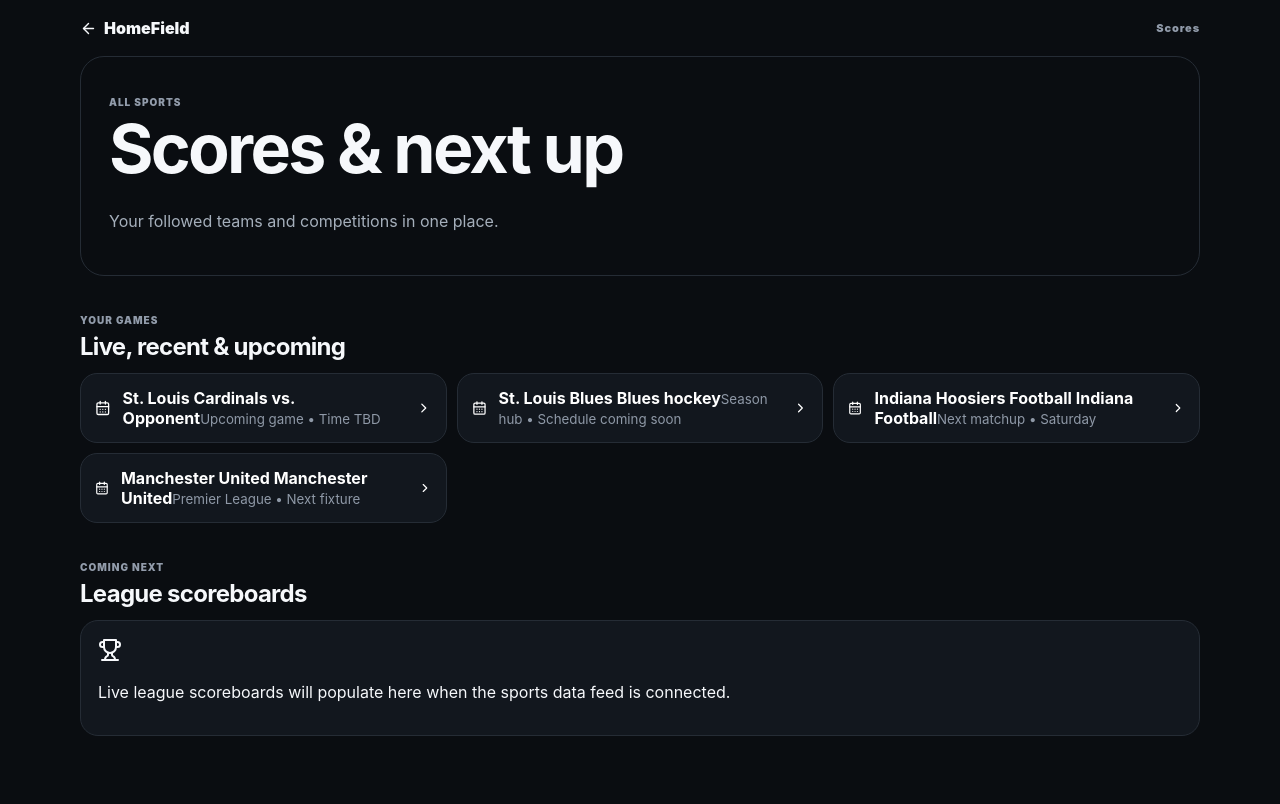
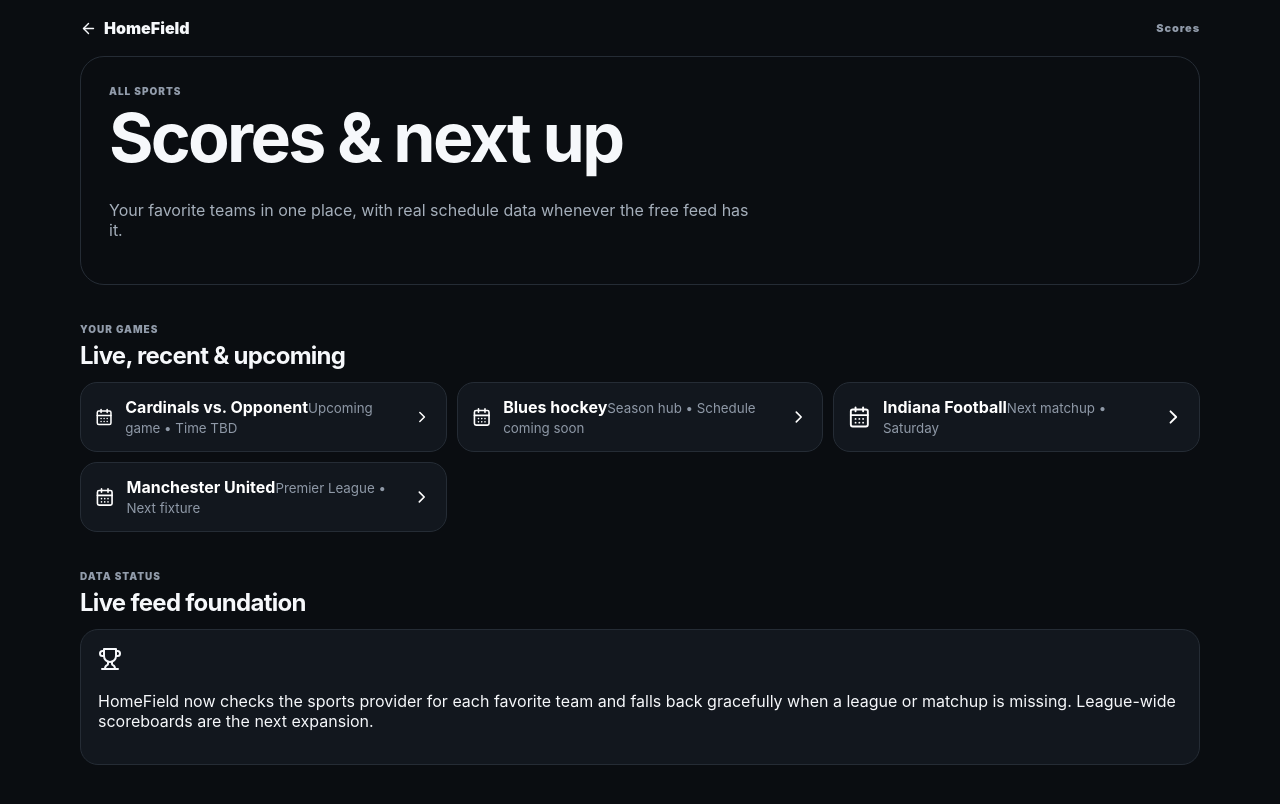
Before and after one commit to natebeckermann/HomeField-, a Next.js app: page /scores in a window 1280 px wide. Shown: the top 804 px of the page. Built offline with nearby package versions, Linux system fonts and the light colour scheme; no server answers.

Commit message:
Connect scores page to live sports data

```diff
--- a/src/app/scores/page.tsx
+++ b/src/app/scores/page.tsx
@@ -1,12 +1,60 @@
+"use client";
+import {useEffect,useMemo,useState} from "react";
 import Link from "next/link";
-import {ArrowLeft,CalendarDays,ChevronRight,Trophy} from "lucide-react";
-import {demoGames,teamCatalog} from "@/data/demo";
+import {ArrowLeft,CalendarDays,ChevronRight,Radio,Trophy} from "lucide-react";
+import {defaultFavoriteTeamIds,events,teamCatalog} from "@/data/demo";
+
+const KEY="homefield-preferences-v1";
+const API_NAMES:Record<string,string>={
+ "stl-cardinals":"St. Louis Cardinals",
+ "stl-blues":"St. Louis Blues",
+ "indiana-football":"Indiana Hoosiers",
+ "indiana-basketball":"Indiana Hoosiers",
+ "slu-basketball":"Saint Louis Billikens",
+ "stl-city":"St. Louis City SC",
+ "man-utd":"Manchester United"
+};
+
+type ScoreCard={teamId:string;title:string;detail:string;status?:string;eventId?:string;isLiveData:boolean};
+
+function formatEventDetail(event:any){
+ const date=event?.date?new Date(`${event.date}T12:00:00`).toLocaleDateString(undefined,{weekday:"short",month:"short",day:"numeric"}):"Date TBD";
+ const time=event?.time?event.time.slice(0,5):"Time TBD";
+ return [date,time,event?.venue].filter(Boolean).join(" · ");
+}
 
 export default function ScoresPage(){
-  return <main className="pageShell">
-    <div className="pageTop"><Link href="/" className="backLink"><ArrowLeft size={17}/>HomeField</Link><span>Scores</span></div>
-    <section className="leagueHero"><span className="eyebrow">ALL SPORTS</span><h1>Scores & next up</h1><p>Your followed teams and competitions in one place.</p></section>
-    <section className="contentSection"><div className="sectionHead"><div><span className="eyebrow">YOUR GAMES</span><h2>Live, recent & upcoming</h2></div></div><div className="gameGrid">{demoGames.map(g=>{const team=teamCatalog.find(t=>t.id===g.teamId);return <Link href={`/game/${g.id}`} className="gameCard" key={g.id}><CalendarDays/><div><strong>{team?.name} {g.opponent}</strong><small>{g.detail}</small></div><ChevronRight/></Link>})}</div></section>
-    <section className="contentSection"><div className="sectionHead"><div><span className="eyebrow">COMING NEXT</span><h2>League scoreboards</h2></div></div><div className="empty"><Trophy/><p>Live league scoreboards will populate here when the sports data feed is connected.</p></div></section>
-  </main>
+ const [favoriteIds,setFavoriteIds]=useState(defaultFavoriteTeamIds);
+ const [cards,setCards]=useState<ScoreCard[]>([]);
+ const [loading,setLoading]=useState(true);
+
+ useEffect(()=>{try{const raw=localStorage.getItem(KEY);if(raw)setFavoriteIds(JSON.parse(raw).favoriteTeamIds||defaultFavoriteTeamIds)}catch{}},[]);
+ const teams=useMemo(()=>favoriteIds.map(id=>teamCatalog.find(t=>t.id===id)).filter(Boolean) as typeof teamCatalog,[favoriteIds]);
+
+ useEffect(()=>{
+  let cancelled=false;
+  async function load(){
+   setLoading(true);
+   const rows=await Promise.all(teams.map(async team=>{
+    try{
+     const res=await fetch(`/api/sports/team?name=${encodeURIComponent(API_NAMES[team.id]||team.name)}`);
+     if(!res.ok)throw new Error("sports feed unavailable");
+     const data=await res.json();
+     if(data?.nextEvent){return {teamId:team.id,title:data.nextEvent.name||team.name,detail:formatEventDetail(data.nextEvent),status:data.nextEvent.status||"NEXT",eventId:data.nextEvent.id,isLiveData:true} satisfies ScoreCard}
+    }catch{}
+    const fallback=events.find(e=>e.teamId===team.id);
+    return fallback?{teamId:team.id,title:fallback.title,detail:fallback.detail,status:fallback.status,isLiveData:false} satisfies ScoreCard:null;
+   }));
+   if(!cancelled){setCards(rows.filter(Boolean) as ScoreCard[]);setLoading(false)}
+  }
+  if(teams.length)load();else{setCards([]);setLoading(false)}
+  return()=>{cancelled=true};
+ },[teams]);
+
+ return <main className="pageShell">
+  <div className="pageTop"><Link href="/" className="backLink"><ArrowLeft size={17}/>HomeField</Link><span>Scores</span></div>
+  <section className="leagueHero"><span className="eyebrow">ALL SPORTS</span><h1>Scores & next up</h1><p>Your favorite teams in one place, with real schedule data whenever the free feed has it.</p></section>
+  <section className="contentSection"><div className="sectionHead"><div><span className="eyebrow">YOUR GAMES</span><h2>Live, recent & upcoming</h2></div></div>{loading?<div className="empty">Loading current schedules…</div>:cards.length?<div className="gameGrid">{cards.map((g,i)=><Link href={g.isLiveData?`/team/${g.teamId}`:`/game/game-${Math.max(1,events.findIndex(e=>e.teamId===g.teamId)+1)}`} className="gameCard" key={`${g.teamId}-${g.eventId||i}`}>{g.isLiveData?<Radio/>:<CalendarDays/>}<div><strong>{g.title}</strong><small>{g.detail}</small>{g.isLiveData&&<small>Live data · TheSportsDB</small>}</div><ChevronRight/></Link>)}</div>:<div className="empty">No favorite-team games are available yet.</div>}</section>
+  <section className="contentSection"><div className="sectionHead"><div><span className="eyebrow">DATA STATUS</span><h2>Live feed foundation</h2></div></div><div className="empty"><Trophy/><p>HomeField now checks the sports provider for each favorite team and falls back gracefully when a league or matchup is missing. League-wide scoreboards are the next expansion.</p></div></section>
+ </main>
 }
```
